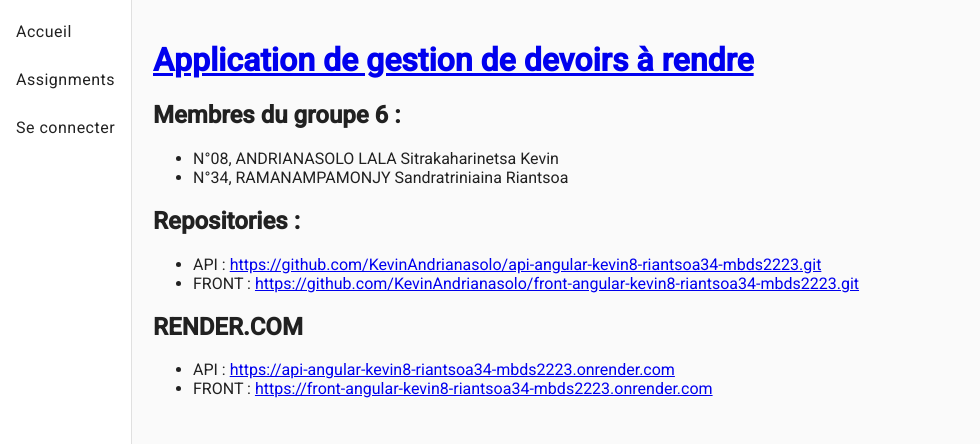
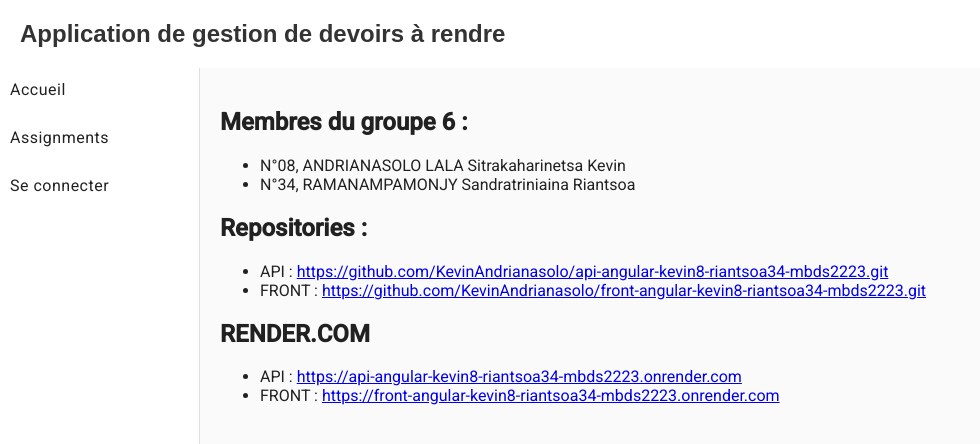
Before and after one commit to KevinAndrianasolo/front-angular-kevin8-riantsoa34-mbds2223, an Angular app: page / in a window 1280 px wide. Shown: the top 444 px of the page, without its empty margins (0-980 px from the left). Built offline with nearby package versions, Linux system fonts and the light colour scheme.

Commit message:
correction css

```diff
--- a/src/app/assignments/assignment-detail/assignment-detail.component.ts
+++ b/src/app/assignments/assignment-detail/assignment-detail.component.ts
@@ -49,6 +49,7 @@ export class AssignmentDetailComponent implements OnInit {
         // et on navigue vers la page d'accueil
         this.router.navigate(["/assignments"]);
       },error=>{
+        // si il n'est pas dmin il renvoi erreur
         this._snackBar.open("Vous devez vous connecter en tant qu'admin", "Fermer");
       });
 
--- a/src/app/components/sidenav/sidenav.component.css
+++ b/src/app/components/sidenav/sidenav.component.css
@@ -4,3 +4,83 @@
 .mat-drawer-content{
     padding : 20px;
 }
+h1 {
+    font-family: "Arial", sans-serif;
+    font-size: 24px;
+    color: #333;
+    margin: 20px 0;
+  }
+  h1 a {
+    color: #333;
+    text-decoration: none;
+  }
+.sidenav-container {
+    height: 100%;
+    width: 100%;
+  }
+
+  /* CSS pour mat-sidenav */
+  mat-sidenav {
+    width: 200px;
+    background-color: #ffffff;
+  }
+
+  /* CSS pour mat-sidenav-content */
+  mat-sidenav-content {
+    padding: 20px;
+  }
+
+  /* CSS pour mat-nav-list */
+  mat-nav-list {
+    list-style-type: none;
+    padding: 0;
+  }
+
+  /* CSS pour les éléments de mat-nav-list */
+  mat-nav-list a {
+    display: block;
+    padding: 10px;
+    text-decoration: none;
+    color: #333;
+  }
+
+  mat-nav-list a:hover {
+    background-color: #ddd;
+  }
+
+  /* CSS pour le texte de bienvenue */
+  .mat-list-item.bienvenue {
+    font-weight: bold;
+    margin-top: 20px;
+  }/* CSS pour l'en-tête */
+/* CSS pour l'en-tête */
+header {
+    display: flex;
+    align-items: center;
+    justify-content: space-between;
+    padding: 20px;
+    background-color: #ffffff;
+  }
+
+  /* CSS pour le titre */
+  header h1 {
+    margin: 0;
+  }
+
+  /* CSS pour le message de bienvenue */
+  header p {
+    margin: 0;
+    font-weight: bold;
+    color: #333;
+    margin-right: 10px;
+  }
+
+  /* CSS pour l'image de profil */
+  header img {
+    width: 40px;
+    height: 40px;
+    border-radius: 50%;
+    object-fit: cover;
+    margin-left: 10px;
+    box-shadow: 0 2px 4px rgba(0, 0, 0, 0.1);
+  }
--- a/src/app/components/sidenav/sidenav.component.html
+++ b/src/app/components/sidenav/sidenav.component.html
@@ -1,3 +1,13 @@
+
+<header>
+    <h1>
+      <nav>
+        <a routerLink="/home">{{title}}</a>
+      </nav>
+    </h1>
+            <p mat-list-item *ngIf="isLogged()">Bienvenue, {{nom}}</p>
+    <img *ngIf="isLogged()" [src]="photo" alt="Photo de profil">
+  </header>
 <mat-sidenav-container class="sidenav-container">
     <mat-sidenav mode="side" opened>
         <!-- Content for the side nav -->
@@ -9,18 +19,11 @@
             <a mat-list-item (click)="login()">{{labelConnexion}}</a>
 
 
-
-
         </mat-nav-list>
 
     </mat-sidenav>
     <mat-sidenav-content>
 
-        <h1>
-            <nav>
-                <a routerLink="/home">{{title}}</a>
-            </nav>
-        </h1>
         <!--
         <p>
             <button mat-raised-button color="primary" (click)="creerDonneesDeTest()">
@@ -28,7 +31,7 @@
             </button>
         </p>
         -->
-        <p mat-list-item *ngIf="isLogged()">Bienvenue, {{nom}}</p>
+
         <!-- Content for the main area -->
         <router-outlet></router-outlet>
     </mat-sidenav-content>
--- a/src/app/components/sidenav/sidenav.component.ts
+++ b/src/app/components/sidenav/sidenav.component.ts
@@ -13,7 +13,7 @@ export class SidenavComponent {
   title = 'Application de gestion de devoirs à rendre';
   labelConnexion = "Se connecter";
   nom:string = "";
-
+  photo:string = "";
   currentRoute:string = "";
 
   constructor(private authService:AuthService,
@@ -48,23 +48,9 @@ export class SidenavComponent {
   isLogged() {
     if(this.authService.isLogin()==true) {
       this.labelConnexion = "Se déconnecter";
-      // this.authService.getUserLogged().subscribe(
-      //   (d:any)=>{
-      //     this.nom =d.nom;
-
-
-      //   },
-      //   (err:any) => {
-
-      //       // Autre gestion d'erreur
-      //       this.nom = err.message;
-
-
-      //   }
-      // );
-
 
       this.nom =this.authService.getStockedUser().nom
+      this.photo = this.authService.getStockedUser().photo
     }
     else{
       this.labelConnexion = "Se connecter";
--- a/src/app/login/login.component.css
+++ b/src/app/login/login.component.css
@@ -50,3 +50,6 @@
     font-size: 14px;
     text-align: center;
   }
+  .login-button {
+    margin-top: 20px;
+  }
--- a/src/app/login/login.component.html
+++ b/src/app/login/login.component.html
@@ -9,7 +9,7 @@
         <label for="password">Mot de passe</label>
         <input type="password" id="password" name="password" [(ngModel)]="password" required>
       </div>
-      <button mat-stroked-button color="white">
+      <button mat-stroked-button color="white"class="login-button">
         Se connecter
     </button>
       <p class="error-message" *ngIf="error">{{ error }}</p> <!-- Affichage de l'erreur -->
--- a/src/app/shared/AuthInterceptor.ts
+++ b/src/app/shared/AuthInterceptor.ts
@@ -2,12 +2,12 @@ import { HttpEvent, HttpHandler, HttpInterceptor, HttpRequest } from "@angular/c
 import { Observable } from "rxjs";
 
 export class AuthInterceptor implements HttpInterceptor {
-
+//Cette une classe pour intercepeter les connexions
     intercept(req: HttpRequest<any>,
             next: HttpHandler): Observable<HttpEvent<any>> {
 
         const token = localStorage.getItem("token");
-
+         //SI il ya token dans le store , on le met avec header
         if (token) {
             req = req.clone({
                 setHeaders: {
--- a/src/app/shared/auth.service.ts
+++ b/src/app/shared/auth.service.ts
@@ -32,6 +32,7 @@ export class AuthService {
     user = localStorage.getItem("user")
     return JSON.parse(user);
   }
+  //si il a token = est logged
   isLogin() {
     if (localStorage.getItem("token") == null) {
       return false;
@@ -39,16 +40,17 @@ export class AuthService {
     return true;
   }
   logOut() {
-    console.log("ON SE DELOGGE")
+//On a juste effacerles stores des token et user
     localStorage.removeItem("token");
+    localStorage.removeItem("user");
 
   }
 
   // si on l'utilisait on ferai isAdmin().then(...)
   isAdmin() {
-    // Pour le moment, version simplifiée...
-    // on suppose qu'on est admin si on est loggué
+
     const isUserAdminPromise = new Promise((resolve, reject) => {
+      //Si l'user connecté a pour role 1 qui signifie admin
       if(this.getStockedUser().role==1){
         resolve(true);
       }
```
